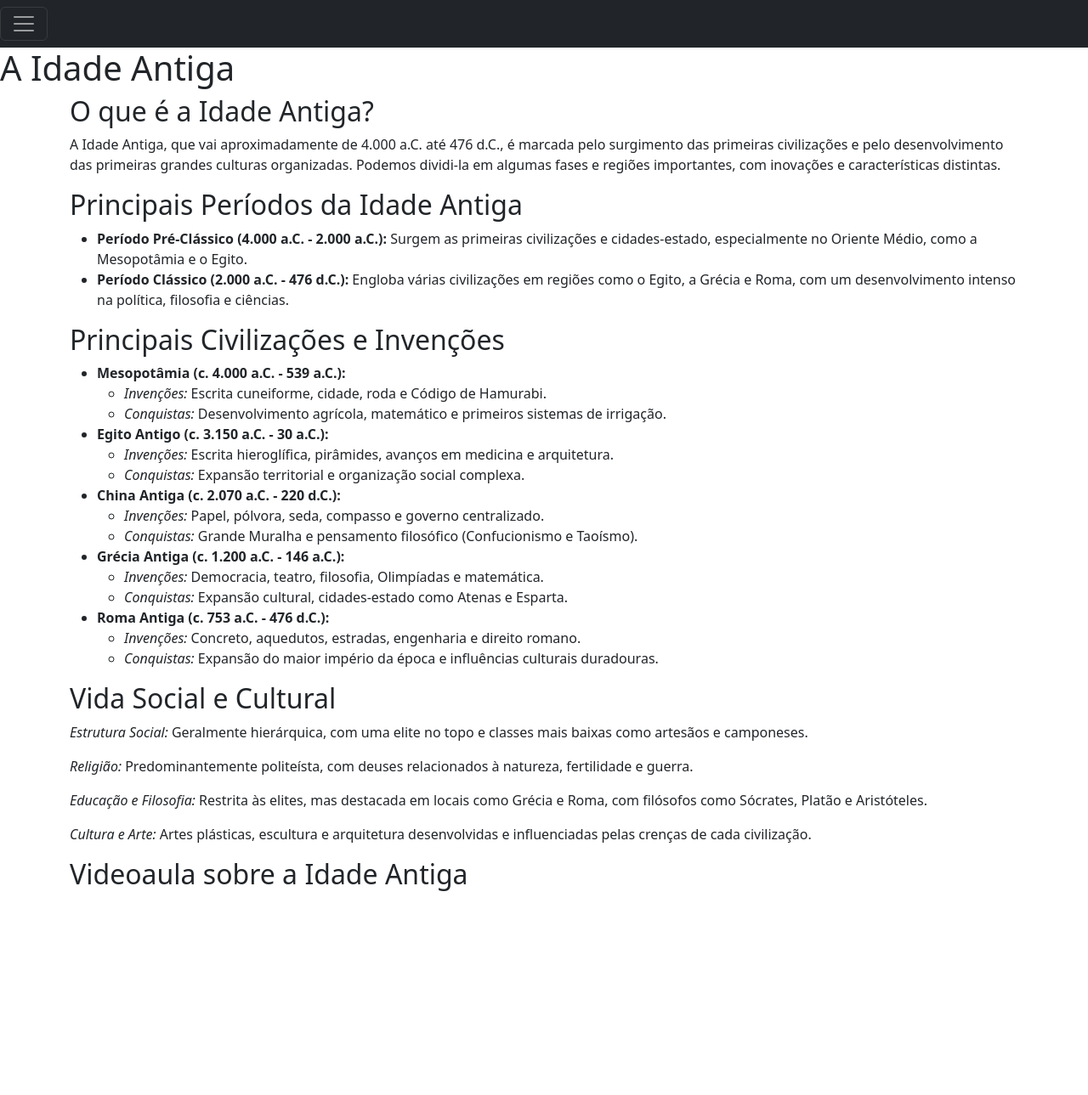
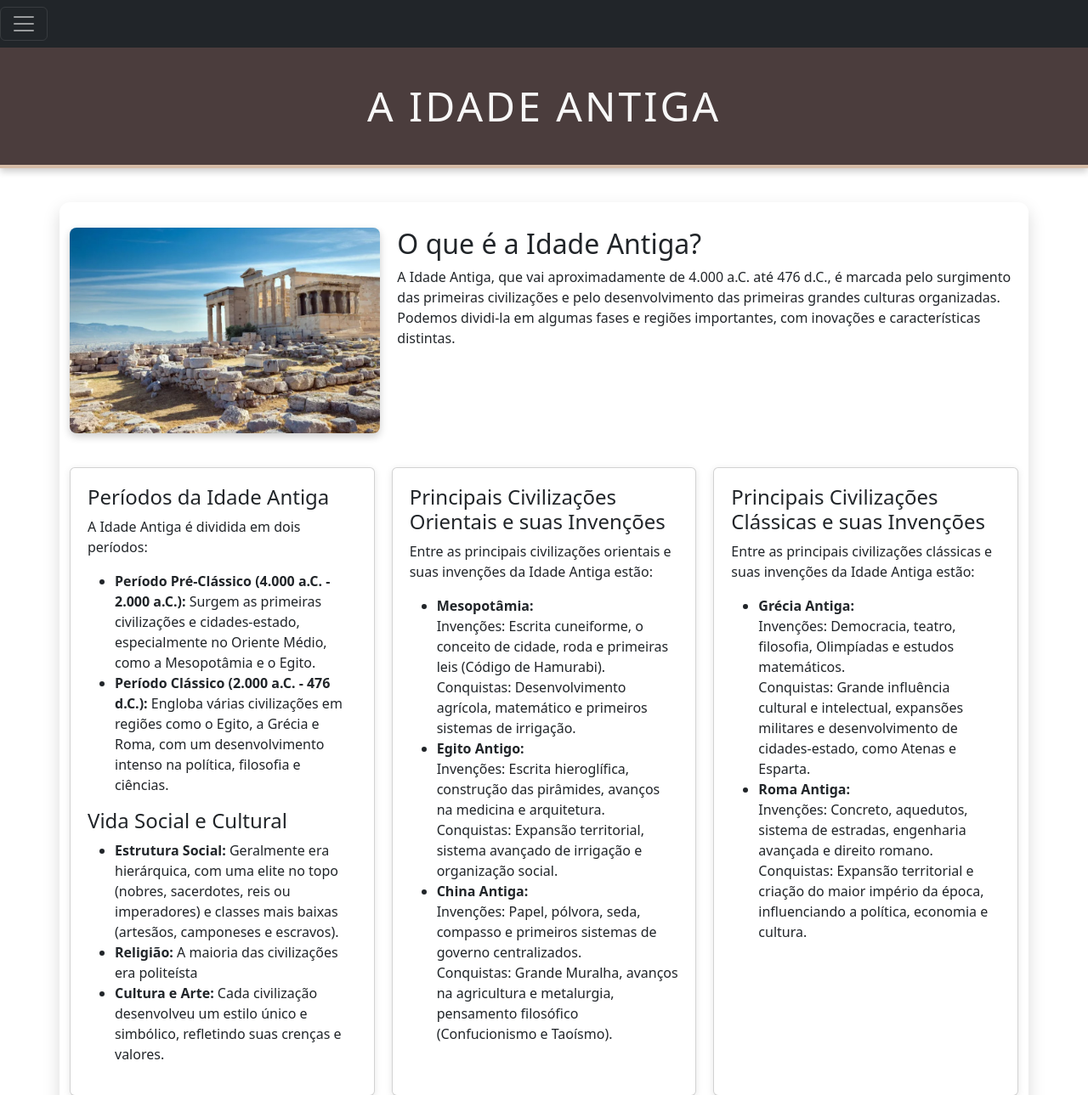
Before and after one commit to juliafortunat24/projeto_de_historia, a PHP site: page /idadeantiga.php in a window 1280 px wide. Shown: the top 1289 px of the page at 85% size. Before the commit the page ends 1212 px from the top, so only its background shows below. Run offline with PHP 8.4, Linux system fonts and the light colour scheme; grey boxes are pictures that could not be loaded.

Commit message:
commit idade antiga

```diff
--- a/idadeantiga.css
+++ b/idadeantiga.css
@@ -0,0 +1,111 @@
+body {
+    font-family: 'Georgia', serif; /* Fonte clássica para uma aparência histórica */
+    background-color: #faf3e0; /* Fundo suave em tom creme */
+    color: #3d3d3d; /* Cor do texto mais escura para legibilidade */
+    margin: 0;
+    padding: 0;
+}
+
+header {
+    background-color: #6d5757; /* Cor escura para o cabeçalho */
+    color: #f8f8f8; /* Texto claro */
+    padding: 40px 0; /* Aumentar o padding para um cabeçalho mais espaçoso */
+    text-align: center;
+    box-shadow: 0px 4px 8px rgba(0, 0, 0, 0.2); /* Sombra suave */
+    border-bottom: 4px solid #d5bca7; /* Borda inferior para separação visual */
+}
+
+header h1 {
+    font-size: 48px; /* Tamanho maior para o título */
+    margin: 0;
+    text-transform: uppercase; /* Letras maiúsculas para um estilo imponente */
+    letter-spacing: 3px; /* Aumentar o espaçamento entre letras */
+}
+
+.container {
+    max-width: 1100px;
+    margin: 40px auto; /* Espaçamento maior em cima e embaixo */
+    padding: 30px; /* Aumentar o padding interno */
+    background-color: #ffffff; /* Fundo branco para contraste */
+    box-shadow: 0px 8px 20px rgba(0, 0, 0, 0.15); /* Sombra mais profunda */
+    border-radius: 12px; /* Bordas arredondadas */
+}
+
+/* Seção de Introdução */
+.intro-section {
+    display: flex; /* Usar flexbox para disposição horizontal */
+    margin-bottom: 40px; /* Espaço abaixo da seção */
+}
+
+.image-container {
+    flex: 1; /* A imagem ocupará 1 parte do espaço */
+    text-align: center; /* Centralizar a imagem */
+}
+
+.image-container img {
+    max-width: 100%; /* Imagem responsiva */
+    height: auto; /* Manter a proporção da imagem */
+    border-radius: 8px; /* Bordas arredondadas na imagem */
+    box-shadow: 0px 4px 10px rgba(0, 0, 0, 0.2); /* Sombra suave */
+}
+
+.info-container {
+    flex: 2; /* Informações ocuparão 2 partes do espaço */
+    padding-left: 20px; /* Espaço à esquerda da seção de informações */
+
+}
+
+h2 {
+    color: #413333; /* Título secundário em cor escura */
+    font-size: 28px; /* Tamanho maior para o título secundário */
+    margin-bottom: 15px; /* Espaçamento abaixo do título */
+}
+
+.cards-section {
+    display: flex; /* Usar flexbox para organizar os cards */
+    flex-wrap: wrap; /* Permitir que os cards se movam para a linha seguinte se necessário */
+    gap: 20px; /* Espaço entre os cards */
+}
+
+.card {
+    flex: 1; /* Cada card ocupará a mesma quantidade de espaço */
+    min-width: 300px; /* Largura mínima para os cards */
+    background-color: #f8f8f8; /* Fundo leve para os cards */
+    padding: 20px; /* Padding interno dos cards */
+    border-radius: 8px; /* Bordas arredondadas nos cards */
+    box-shadow: 0px 2px 8px rgba(0, 0, 0, 0.1); /* Sombra suave */
+}
+
+.card h2 {
+    font-size: 24px; /* Tamanho do título do card */
+    margin-top: 0; /* Remover margem superior */
+}
+
+.video-section {
+    text-align: center; /* Centralizar a videoaula */
+    margin-top: 40px; /* Espaço acima da videoaula */
+}
+
+.video-section iframe {
+    width: 100%; /* Largura total do vídeo */
+    height: 400px; /* Altura do vídeo */
+    border: none; /* Remover borda padrão do iframe */
+    border-radius: 8px; /* Bordas arredondadas no vídeo */
+}
+
+footer {
+    background-color: #4b3d3d; /* Mesma cor do cabeçalho */
+    color: #f8f8f8; /* Texto claro */
+    text-align: center;
+    padding: 20px 0; /* Aumentar o padding */
+    position: relative; /* Posição relativa */
+    width: 100%;
+    bottom: 0;
+    box-shadow: 0px -2px 10px rgba(0, 0, 0, 0.2); /* Sombra superior para o rodapé */
+}
+
+.imgs-section {
+    display: flex; /* Usar flexbox para organizar os cards */
+    flex-wrap: wrap; /* Permitir que os cards se movam para a linha seguinte se necessário */
+    gap: 20px; /* Espaço entre os cards */
+}
--- a/idadeantiga.php
+++ b/idadeantiga.php
@@ -5,7 +5,7 @@
     <meta charset="UTF-8">
     <meta name="viewport" content="width=device-width, initial-scale=1.0">
     <title>Document</title>
-    <link rel="stylesheet" href="idadeantiga.css">
+    <link rel="stylesheet" href="idadeprimitiva.css">
     <link href="https://cdn.jsdelivr.net/npm/bootstrap@5.3.0-alpha1/dist/css/bootstrap.min.css" rel="stylesheet">
 </head>
 
@@ -53,75 +53,78 @@
     </style>
 
     <script src="https://cdn.jsdelivr.net/npm/bootstrap@5.3.0-alpha1/dist/js/bootstrap.bundle.min.js"></script>
+
     <header>
-    <h1>A Idade Antiga</h1>
-</header>
+        <h1>A Idade Antiga</h1>
+    </header>
 
-<div class="container">
-    <!-- Seção de Introdução -->
-    <section class="intro-section">
-        <h2>O que é a Idade Antiga?</h2>
-        <p>A Idade Antiga, que vai aproximadamente de 4.000 a.C. até 476 d.C., é marcada pelo surgimento das primeiras civilizações e pelo desenvolvimento das primeiras grandes culturas organizadas. Podemos dividi-la em algumas fases e regiões importantes, com inovações e características distintas.</p>
-    </section>
+    <div class="container">
+        <!-- Seção da Imagem e Informações -->
+        <section class="intro-section">
+            <div class="image-container">
+                <img src="./img/img idade antiga.jpg" alt="Imagem representativa da Idade Primitiva">
+            </div>
+            <div class="info-container">
+                <h2>O que é a Idade Antiga?</h2>
+                <p>A Idade Antiga, que vai aproximadamente de 4.000 a.C. até 476 d.C., é marcada pelo surgimento das primeiras civilizações e pelo desenvolvimento das primeiras grandes culturas organizadas. Podemos dividi-la em algumas fases e regiões importantes, com inovações e características distintas.</p>
 
-    <!-- Seção dos Períodos Principais -->
-    <section class="periods-section">
-        <h2>Principais Períodos da Idade Antiga</h2>
-        <ul>
-            <li><strong>Período Pré-Clássico (4.000 a.C. - 2.000 a.C.):</strong> Surgem as primeiras civilizações e cidades-estado, especialmente no Oriente Médio, como a Mesopotâmia e o Egito.</li>
-            <li><strong>Período Clássico (2.000 a.C. - 476 d.C.):</strong> Engloba várias civilizações em regiões como o Egito, a Grécia e Roma, com um desenvolvimento intenso na política, filosofia e ciências.</li>
-        </ul>
-    </section>
+            </div>
+        </section>
 
-    <!-- Seção das Civilizações e Invenções -->
-    <section class="civilizations-section">
-        <h2>Principais Civilizações e Invenções</h2>
-        <ul>
-            <li><strong>Mesopotâmia (c. 4.000 a.C. - 539 a.C.):</strong>
+        <!-- Cards para informações adicionais -->
+        <section class="cards-section">
+            <div class="card">
+                <h2>Períodos da Idade Antiga</h2>
+                <p>A Idade Antiga é dividida em dois períodos:</p>
                 <ul>
-                    <li><em>Invenções:</em> Escrita cuneiforme, cidade, roda e Código de Hamurabi.</li>
-                    <li><em>Conquistas:</em> Desenvolvimento agrícola, matemático e primeiros sistemas de irrigação.</li>
+                    <li><strong>Período Pré-Clássico (4.000 a.C. - 2.000 a.C.):</strong> Surgem as primeiras civilizações e
+                    cidades-estado, especialmente no Oriente Médio, como a Mesopotâmia e o Egito.
+                    </li>
+                    <li><strong>Período Clássico (2.000 a.C. - 476 d.C.):</strong> Engloba várias civilizações em regiões como o Egito, a Grécia e Roma, com um desenvolvimento intenso na política, filosofia e ciências.
+                    </li>
                 </ul>
-            </li>
-            <li><strong>Egito Antigo (c. 3.150 a.C. - 30 a.C.):</strong>
+                <h2>Vida Social e Cultural</h2>
                 <ul>
-                    <li><em>Invenções:</em> Escrita hieroglífica, pirâmides, avanços em medicina e arquitetura.</li>
-                    <li><em>Conquistas:</em> Expansão territorial e organização social complexa.</li>
+                    <li><strong>Estrutura Social:</strong> Geralmente era hierárquica, com uma elite no topo (nobres, sacerdotes, reis ou imperadores) e classes mais baixas (artesãos, camponeses e escravos).</li>
+                    <li><strong>Religião:</strong> A maioria das civilizações era politeísta</li>
+                    <li><strong>Cultura e Arte:</strong> Cada civilização desenvolveu um estilo único e simbólico, refletindo suas crenças e valores.</li>
                 </ul>
-            </li>
-            <li><strong>China Antiga (c. 2.070 a.C. - 220 d.C.):</strong>
+            </div>
+
+            <div class="card">
+                <h2>Principais Civilizações Orientais e suas Invenções</h2>
+                <p>Entre as principais civilizações orientais e suas invenções da Idade Antiga estão:</p>
                 <ul>
-                    <li><em>Invenções:</em> Papel, pólvora, seda, compasso e governo centralizado.</li>
-                    <li><em>Conquistas:</em> Grande Muralha e pensamento filosófico (Confucionismo e Taoísmo).</li>
+                    <li><strong>Mesopotâmia:</strong> </br>Invenções: Escrita cuneiforme, o conceito de cidade, roda e primeiras leis (Código de Hamurabi).</br>
+                    Conquistas: Desenvolvimento agrícola, matemático e primeiros sistemas de irrigação.</li>
+                    <li><strong>Egito Antigo:</strong> </br> Invenções: Escrita hieroglífica, construção das pirâmides, avanços na medicina e arquitetura.</br>
+                    Conquistas: Expansão territorial, sistema avançado de irrigação e organização social.</li>
+                    <li><strong>China Antiga:</strong> </br> Invenções: Papel, pólvora, seda, compasso e primeiros sistemas de governo centralizados.</br>
+                 Conquistas: Grande Muralha, avanços na agricultura e metalurgia, pensamento filosófico (Confucionismo e Taoísmo).</li>
                 </ul>
-            </li>
-            <li><strong>Grécia Antiga (c. 1.200 a.C. - 146 a.C.):</strong>
+            </div>
+
+            <div class="card">
+                <h2>Principais Civilizações Clássicas e suas Invenções</h2>
+                <p>Entre as principais civilizações clássicas e suas invenções da Idade Antiga estão:</p>
                 <ul>
-                    <li><em>Invenções:</em> Democracia, teatro, filosofia, Olimpíadas e matemática.</li>
-                    <li><em>Conquistas:</em> Expansão cultural, cidades-estado como Atenas e Esparta.</li>
+                    <li><strong>Grécia Antiga:</strong> </br>Invenções: Democracia, teatro, filosofia, Olimpíadas e estudos matemáticos.</br>
+   Conquistas: Grande influência cultural e intelectual, expansões militares e desenvolvimento de cidades-estado, como Atenas e Esparta.
+</li>
+                    <li><strong>Roma Antiga:</strong> </br>Invenções: Concreto, aquedutos, sistema de estradas, engenharia avançada e direito romano.</br>
+                    Conquistas: Expansão territorial e criação do maior império da época, influenciando a política, economia e cultura.</li>
+
                 </ul>
-            </li>
-            <li><strong>Roma Antiga (c. 753 a.C. - 476 d.C.):</strong>
-                <ul>
-                    <li><em>Invenções:</em> Concreto, aquedutos, estradas, engenharia e direito romano.</li>
-                    <li><em>Conquistas:</em> Expansão do maior império da época e influências culturais duradouras.</li>
-                </ul>
-            </li>
-        </ul>
-    </section>
+            </div>
+        </section>
 
-    <!-- Seção da Vida Social e Cultural -->
-    <section class="social-life-section">
-        <h2>Vida Social e Cultural</h2>
-        <p><em>Estrutura Social:</em> Geralmente hierárquica, com uma elite no topo e classes mais baixas como artesãos e camponeses.</p>
-        <p><em>Religião:</em> Predominantemente politeísta, com deuses relacionados à natureza, fertilidade e guerra.</p>
-        <p><em>Educação e Filosofia:</em> Restrita às elites, mas destacada em locais como Grécia e Roma, com filósofos como Sócrates, Platão e Aristóteles.</p>
-        <p><em>Cultura e Arte:</em> Artes plásticas, escultura e arquitetura desenvolvidas e influenciadas pelas crenças de cada civilização.</p>
-    </section>
 
-    <!-- Seção da Videoaula -->
-    <section class="video-section">
-        <h2>Videoaula sobre a Idade Antiga</h2>
-        <iframe src="https://www.youtube.com/embed/EXEMPLO" frameborder="0" allowfullscreen></iframe>
-    </section>
-</div>
+        <!-- Seção da Videoaula -->
+        <section class="video-section">
+            <h2>Videoaula sobre a Idade Primitiva</h2>
+            <iframe width="560" height="315" src="https://www.youtube.com/embed/Hko3IGt-VzA?si=L52gM9Ynef8oqkhm" title="YouTube video player" frameborder="0" allow="accelerometer; autoplay; clipboard-write; encrypted-media; gyroscope; picture-in-picture; web-share" referrerpolicy="strict-origin-when-cross-origin" allowfullscreen></iframe>
+        </section>
+    </div>
+</body>
+
+</html>
```
Also changed, not shown: idadecontemporanea.css (+104 -0 lines), idademoderna.css (+104 -0 lines), img/escrita cuneiforme.jpg (added), img/img idade antiga.jpg (added).
